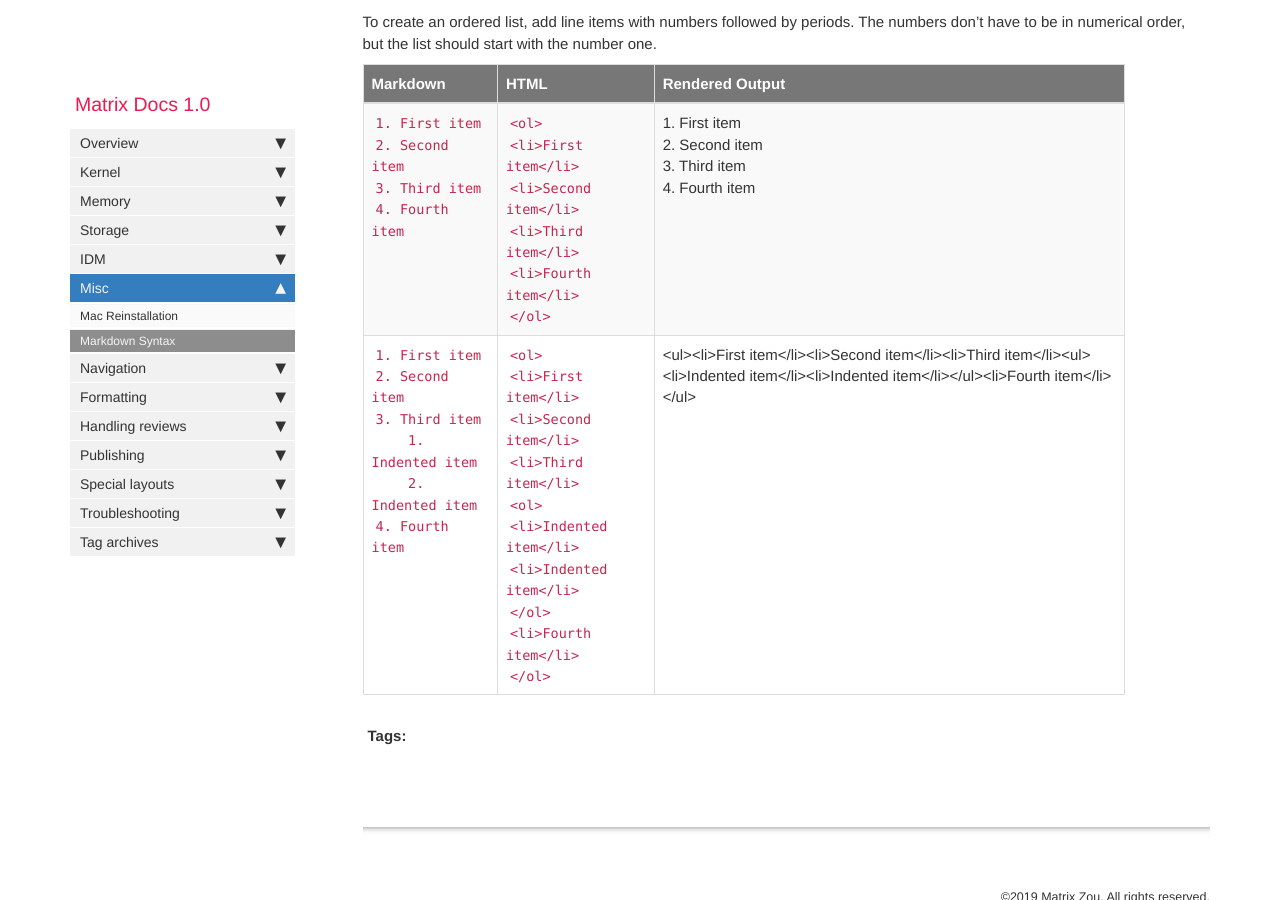
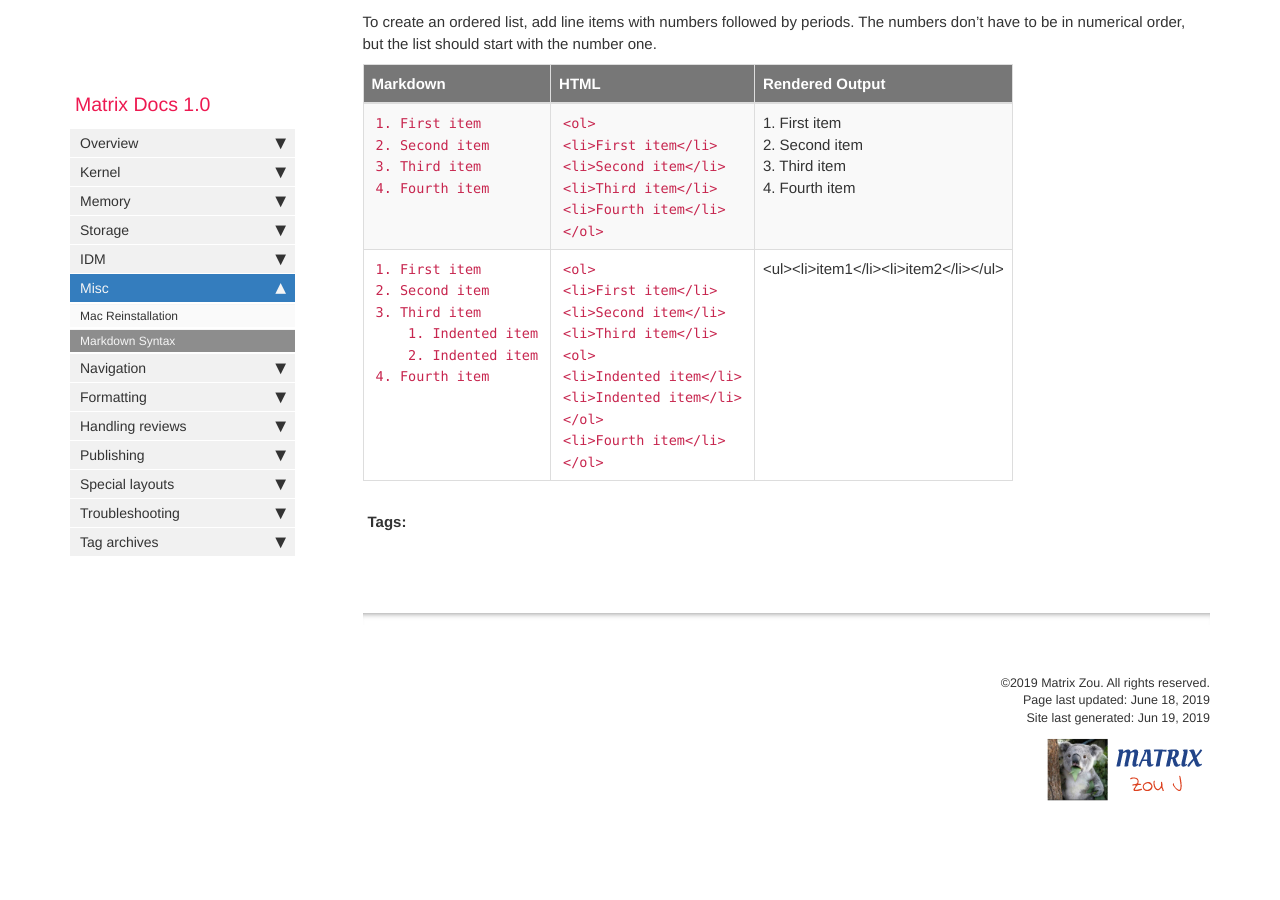
Before and after one commit to matrixzj/documentations, a Jekyll site: the page built from pages/misc/misc_markdown.md, in a window 1280 px wide and 900 px high, scrolled down 3092 px. Built offline with Jekyll 4.4.1, drawn with Linux system fonts in a browser that asks for light colours; comment, search, counter and statistics services are not loaded; after the commit the page ends 3965 px from its top, so only the background shows below that.

Commit message:
There are 1 files have been modified at 2019-06-19 02:56:00 . 	-rw-r--r-- 1 jzou ops 5629 Jun 19 02:55 pages/misc/misc_markdown.md No files have been added. No files have been deleted. No file type has been changed.

```diff
--- a/pages/misc/misc_markdown.md
+++ b/pages/misc/misc_markdown.md
@@ -97,7 +97,7 @@
 **Markdown** | **HTML** | **Rendered Output**
 ------------- | ------------- | -----
 `1. First item`<br>`2. Second item`<br>`3. Third item`<br>`4. Fourth item ` | `<ol>`<br>`<li>First item</li>`<br>`<li>Second item</li>`<br>`<li>Third item</li>`<br>`<li>Fourth item</li>`<br>`</ol> ` | 1. First item<br>2. Second item<br>3. Third item<br>4. Fourth item
-`1. First item`<br>`2. Second item`<br>`3. Third item`<br>`    1. Indented item`<br>`    2. Indented item`<br>`4. Fourth item ` | `<ol>`<br>`<li>First item</li>`<br>`<li>Second item</li>`<br>`<li>Third item</li>`<br>`<ol>`<br>`<li>Indented item</li>`<br>`<li>Indented item</li>`<br>`</ol>`<br>`<li>Fourth item</li>`<br>`</ol> ` | <ul><li>First item</li><li>Second item</li><li>Third item</li><ul><li>Indented item</li><li>Indented item</li></ul><li>Fourth item</li></ul>
+`1. First item`<br>`2. Second item`<br>`3. Third item`<br>`    1. Indented item`<br>`    2. Indented item`<br>`4. Fourth item ` | `<ol>`<br>`<li>First item</li>`<br>`<li>Second item</li>`<br>`<li>Third item</li>`<br>`<ol>`<br>`<li>Indented item</li>`<br>`<li>Indented item</li>`<br>`</ol>`<br>`<li>Fourth item</li>`<br>`</ol> ` | <ul><li>item1</li><li>item2</li></ul>
 {: .table-bordered }
 
 {% include links.html %}
```
